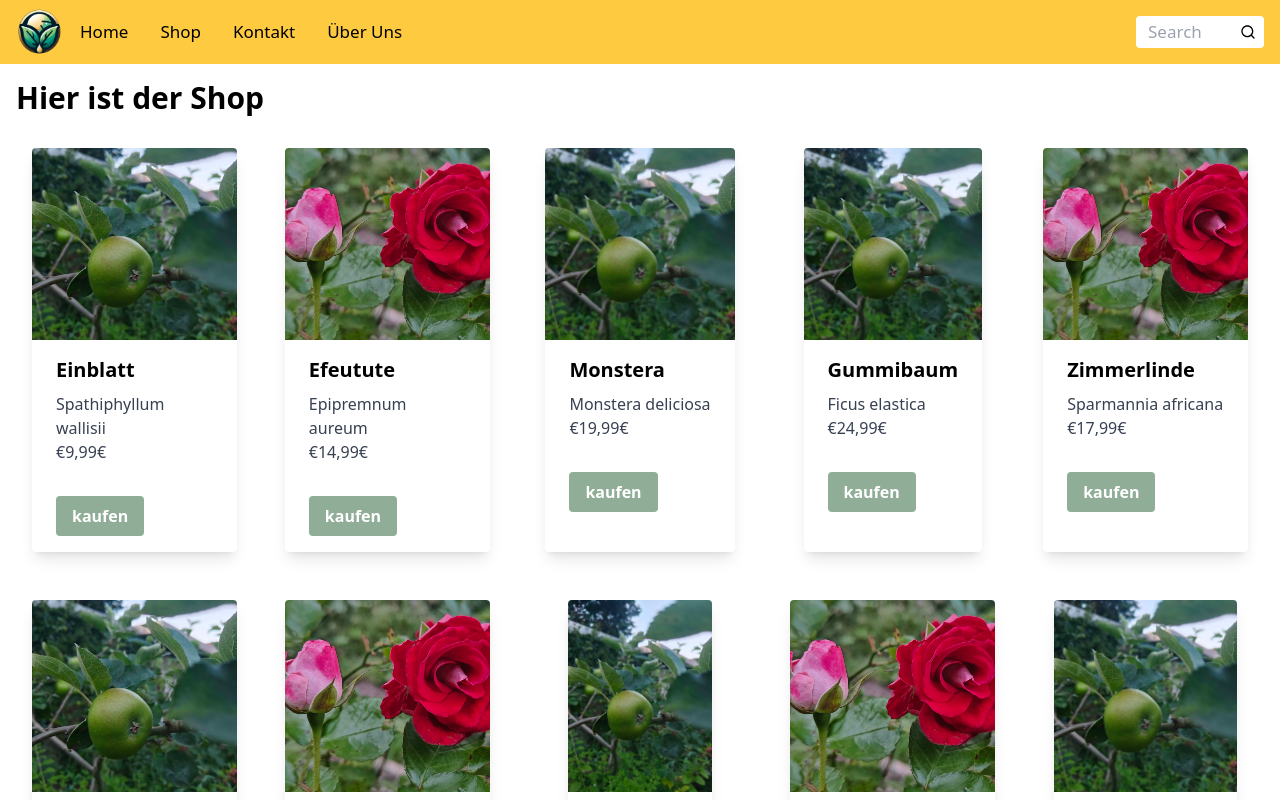
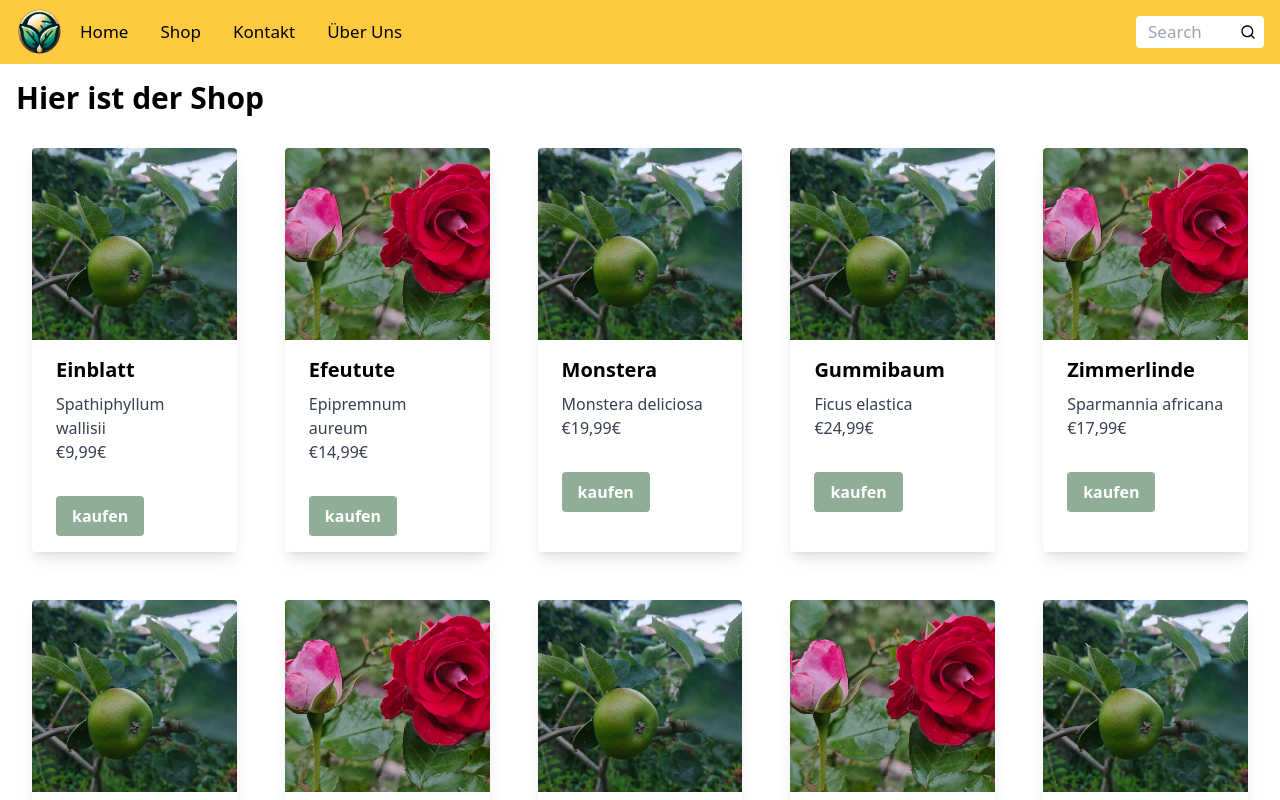
Before and after one commit to JonathanThoelke/PflanzenApp, a Next.js app: page /Shop in a window 1280 px wide. Shown: the top 800 px of the page. Built offline with nearby package versions, Linux system fonts and the light colour scheme.

Commit message:
Padding angepasst

```diff
--- a/app/components/PlantCard.tsx
+++ b/app/components/PlantCard.tsx
@@ -21,7 +21,7 @@ interface PlantCardProps {
 
 const PlantCard: React.FC<PlantCardProps> = ({ plant }) => {
   return (
-    <div className="max-w-xs rounded overflow-hidden shadow-lg m-4">
+    <div className="rounded overflow-hidden shadow-lg m-4 bg-white w-full">
       <img className="w-full object-cover h-48" src={plant.imagePath} alt={plant.deutscherName} />
       <div className="px-6 py-4">
         <div className="font-bold text-xl mb-2">{plant.deutscherName}</div>
```
